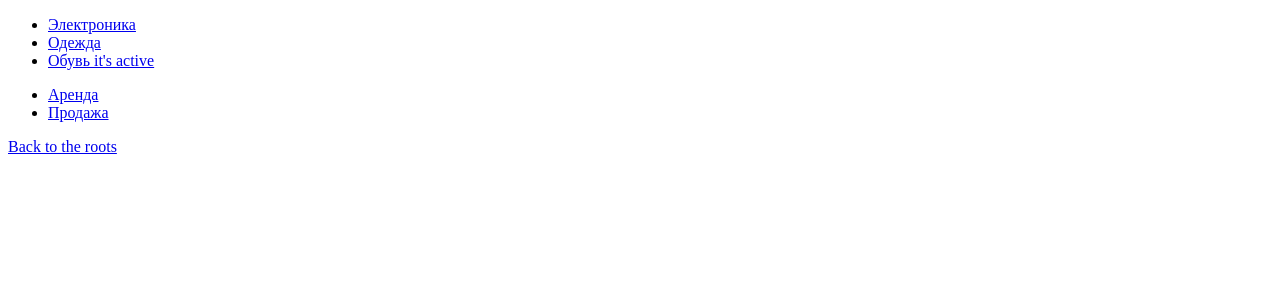
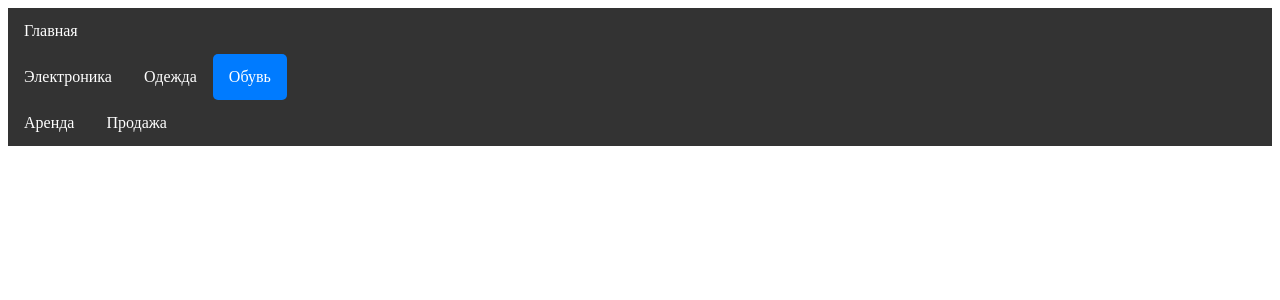
Before and after one commit to LilDrugHill/Test_ex, a Django app: a page that uses menu_dizaster/sub_menu_disaster/templates/index.html in a window 1280 px wide. Shown: the top 300 px of the page. Run offline with Django 5.2, Linux system fonts and the light colour scheme; data comes from the database, SQL or seed files in the repository; both versions use the stored data as it was after the commit.

Commit message:
static added

```diff
--- a/menu_dizaster/menu_dizaster/settings.py
+++ b/menu_dizaster/menu_dizaster/settings.py
@@ -124,6 +124,7 @@ USE_TZ = True
 
 STATIC_URL = 'static/'
 
+STATIC_ROOT = BASE_DIR / "staticfiles"
 
 # Default primary key field type
 # https://docs.djangoproject.com/en/5.0/ref/settings/#default-auto-field
--- /dev/null
+++ b/menu_dizaster/sub_menu_disaster/static/sub_menu_disaster/css/style.css
@@ -0,0 +1,29 @@
+.menu ul {
+  list-style-type: none;
+  margin: 0;
+  padding: 0;
+  overflow: hidden;
+  background-color: #333;
+}
+
+.menu li {
+  float: left;
+}
+
+.menu li a {
+  display: block;
+  color: white;
+  text-align: center;
+  padding: 14px 16px;
+  text-decoration: none;
+}
+
+.menu li a:hover {
+  background-color: #111;
+}
+
+.menu li a.active {
+  background-color: #007bff;
+  color: white;
+  border-radius: 5px;
+}
--- a/menu_dizaster/sub_menu_disaster/templates/index.html
+++ b/menu_dizaster/sub_menu_disaster/templates/index.html
@@ -1,19 +1,19 @@
+{% load static %}
 {% load menu_tags %}
 <!DOCTYPE html>
 <html lang="en">
 <head>
     <meta charset="UTF-8">
     <title>Каталог</title>
+    <link type="text/css" href="{% static 'sub_menu_disaster/css/style.css' %}" rel="stylesheet" />
 </head>
 <body>
-
+<div class="menu">
+    <ul>
+<li><a href="{% url 'home' %}">Главная</a></li>
+</ul>
 {% draw_menu 'tovary' %}
 {% draw_menu 'nedvizh' %}
-
-
-
-
-
-<a href="{% url 'home' %}">Back to the roots</a>
+</div>
 </body>
 </html>
--- a/menu_dizaster/sub_menu_disaster/templatetags/menu_tags.py
+++ b/menu_dizaster/sub_menu_disaster/templatetags/menu_tags.py
@@ -16,9 +16,9 @@ def render_menu(menu_items, current_path, level=0, target_level=1000):
     html = f'<ul class="level-{level}">'
 
     for item in menu_items:
-        css_class = "it's active" if current_path == item.url else ''
+        css_class = "active" if current_path == item.url else ''
         target_level = level if current_path == item.url else target_level
-        html += f'<li><a href="{item.url}">{item.title} {css_class}</a>'
+        html += f'<li><a class="{css_class}" href="{item.url}">{item.title}</a>'
 
         if (item.children.exists() and
            level <= target_level and
```
Also changed, not shown: menu_dizaster/db.sqlite3, 1 other file.
